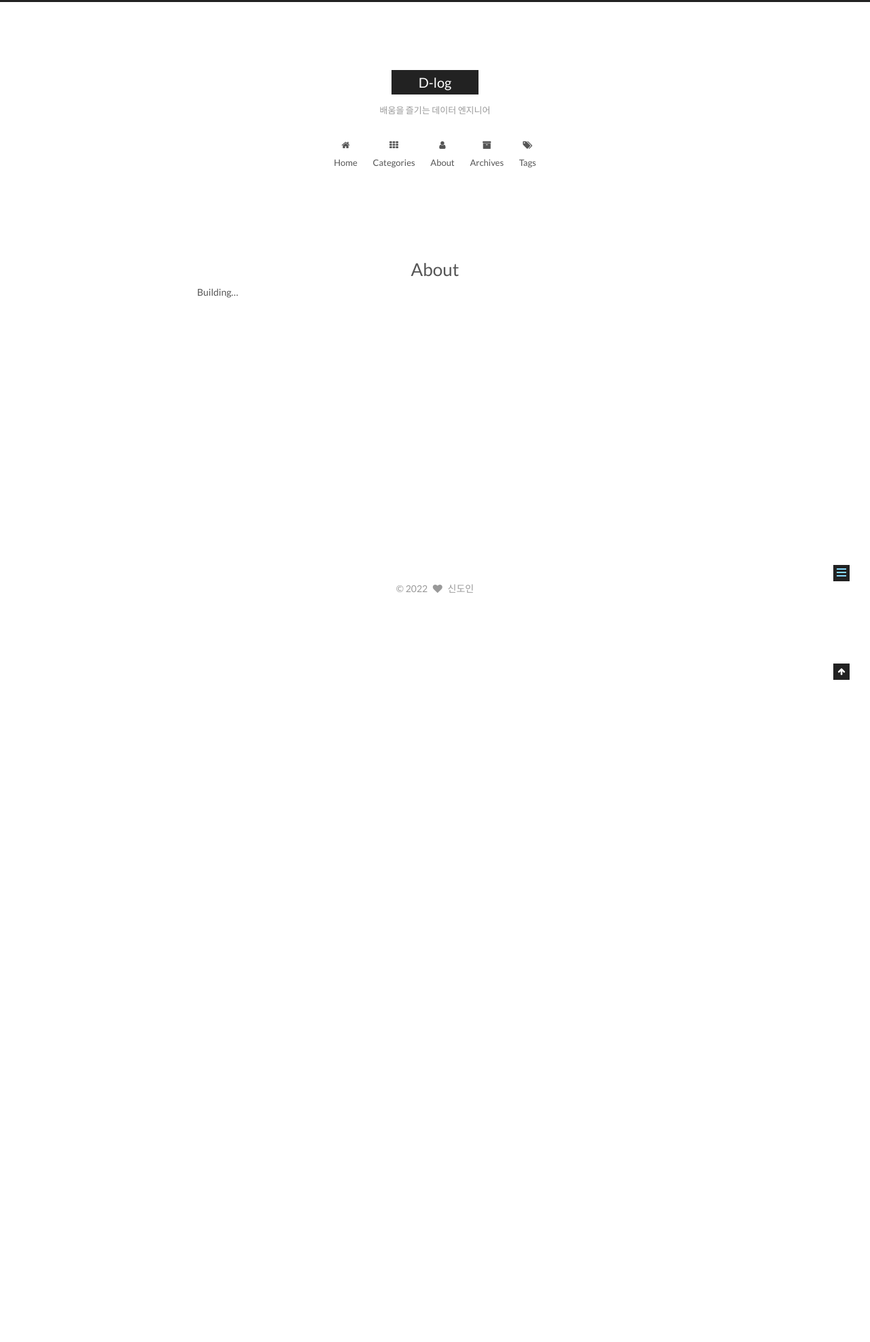
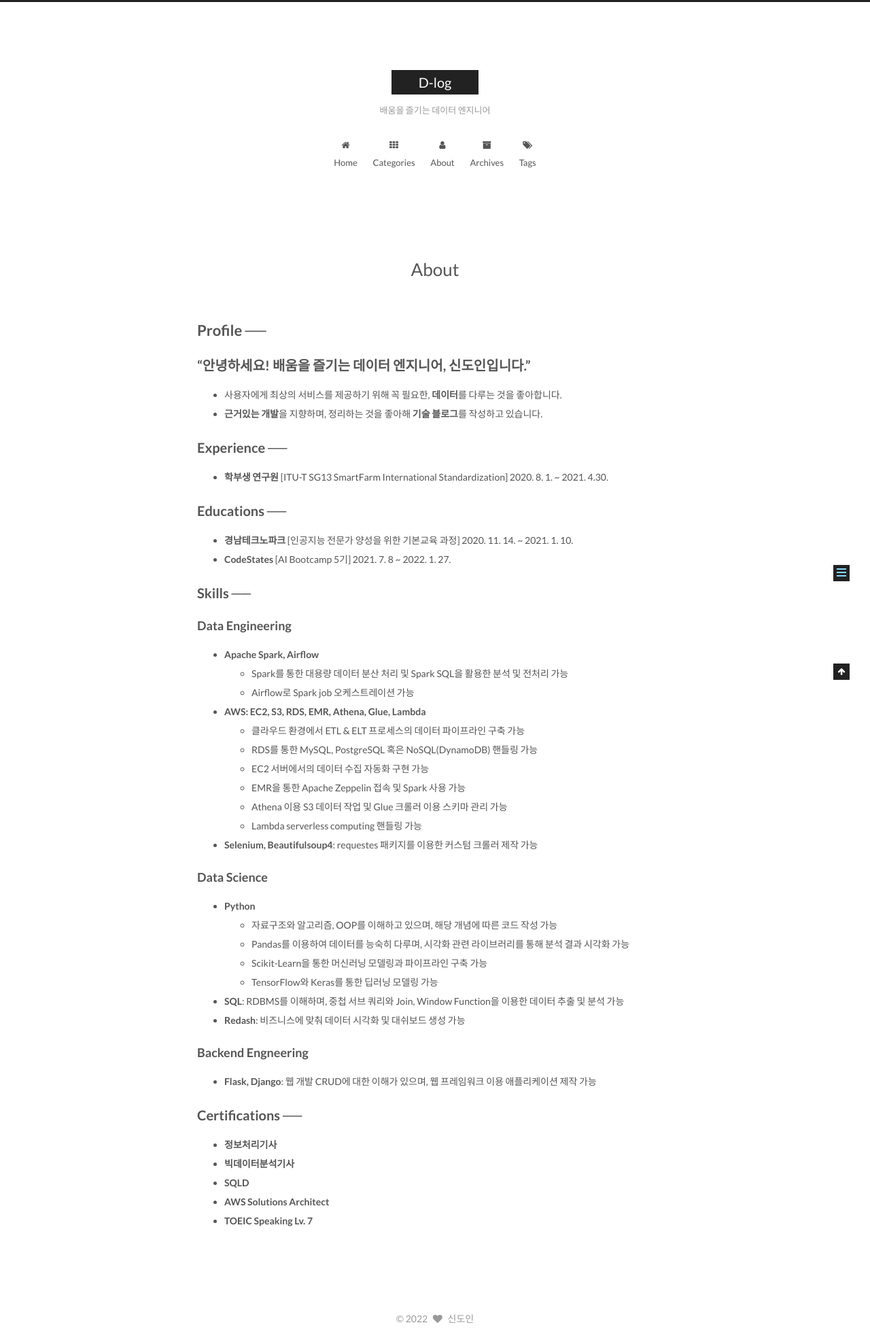
Before and after one commit to DoIn-Sin/DoIn-Sin.github.io, a Jekyll site: the page built from about/index.md, in a window 1280 px wide. Shown: the whole page at 68% size. Built offline with Jekyll 4.4.1, drawn with Linux system fonts in a browser that asks for light colours; comment, search, counter and statistics services are not loaded; before the commit the page ends 900 px from its top, so only the background shows below that.

Commit message:
about 업데이트

```diff
--- a/about/index.md
+++ b/about/index.md
@@ -3,4 +3,49 @@ layout: page
 type: about
 ---
 
-Building...
+<br>
+
+# Profile ──
+## **"안녕하세요!** 배움을 즐기는 데이터 엔지니어, **신도인입니다."**
+- 사용자에게 최상의 서비스를 제공하기 위해 꼭 필요한, **데이터**를 다루는 것을 좋아합니다.
+- **근거있는 개발**을 지향하며, 정리하는 것을 좋아해 **기술 블로그**를 작성하고 있습니다.
+
+## Experience ──
+- **학부생 연구원** [ITU-T SG13 SmartFarm International Standardization] 2020. 8. 1. ~ 2021. 4.30.
+
+## Educations ──
+- **경남테크노파크** [인공지능 전문가 양성을 위한 기본교육 과정] 2020. 11. 14. ~ 2021. 1. 10.
+- **CodeStates** [AI Bootcamp 5기] 2021. 7. 8 ~ 2022. 1. 27.
+
+## Skills ──
+### Data Engineering
+- **Apache Spark, Airflow**
+    - Spark를 통한 대용량 데이터 분산 처리 및 Spark SQL을 활용한 분석 및 전처리 가능
+    - Airflow로 Spark job 오케스트레이션 가능
+- **AWS: EC2, S3, RDS, EMR, Athena, Glue, Lambda**
+    - 클라우드 환경에서 ETL & ELT 프로세스의 데이터 파이프라인 구축 가능
+    - RDS를 통한 MySQL, PostgreSQL 혹은 NoSQL(DynamoDB) 핸들링 가능
+    - EC2 서버에서의 데이터 수집 자동화 구현 가능
+    - EMR을 통한 Apache Zeppelin 접속 및 Spark 사용 가능
+    - Athena 이용 S3 데이터 작업 및 Glue 크롤러 이용 스키마 관리 가능
+    - Lambda serverless computing 핸들링 가능
+- **Selenium, Beautifulsoup4**: requestes 패키지를 이용한 커스텀 크롤러 제작 가능
+
+### Data Science
+- **Python**
+    - 자료구조와 알고리즘, OOP를 이해하고 있으며, 해당 개념에 따른 코드 작성 가능
+    - Pandas를 이용하여 데이터를 능숙히 다루며, 시각화 관련 라이브러리를 통해 분석 결과 시각화 가능
+    - Scikit-Learn을 통한 머신러닝 모델링과 파이프라인 구축 가능
+    - TensorFlow와 Keras를 통한 딥러닝 모델링 가능
+- **SQL**: RDBMS를 이해하며, 중첩 서브 쿼리와 Join, Window Function을 이용한 데이터 추출 및 분석 가능
+- **Redash**: 비즈니스에 맞춰 데이터 시각화 및 대쉬보드 생성 가능
+
+### Backend Engneering
+- **Flask, Django**: 웹 개발 CRUD에 대한 이해가 있으며, 웹 프레임워크 이용 애플리케이션 제작 가능
+
+## Certifications ──
+- **정보처리기사**
+- **빅데이터분석기사**
+- **SQLD**
+- **AWS Solutions Architect**
+- **TOEIC Speaking Lv. 7**
```
